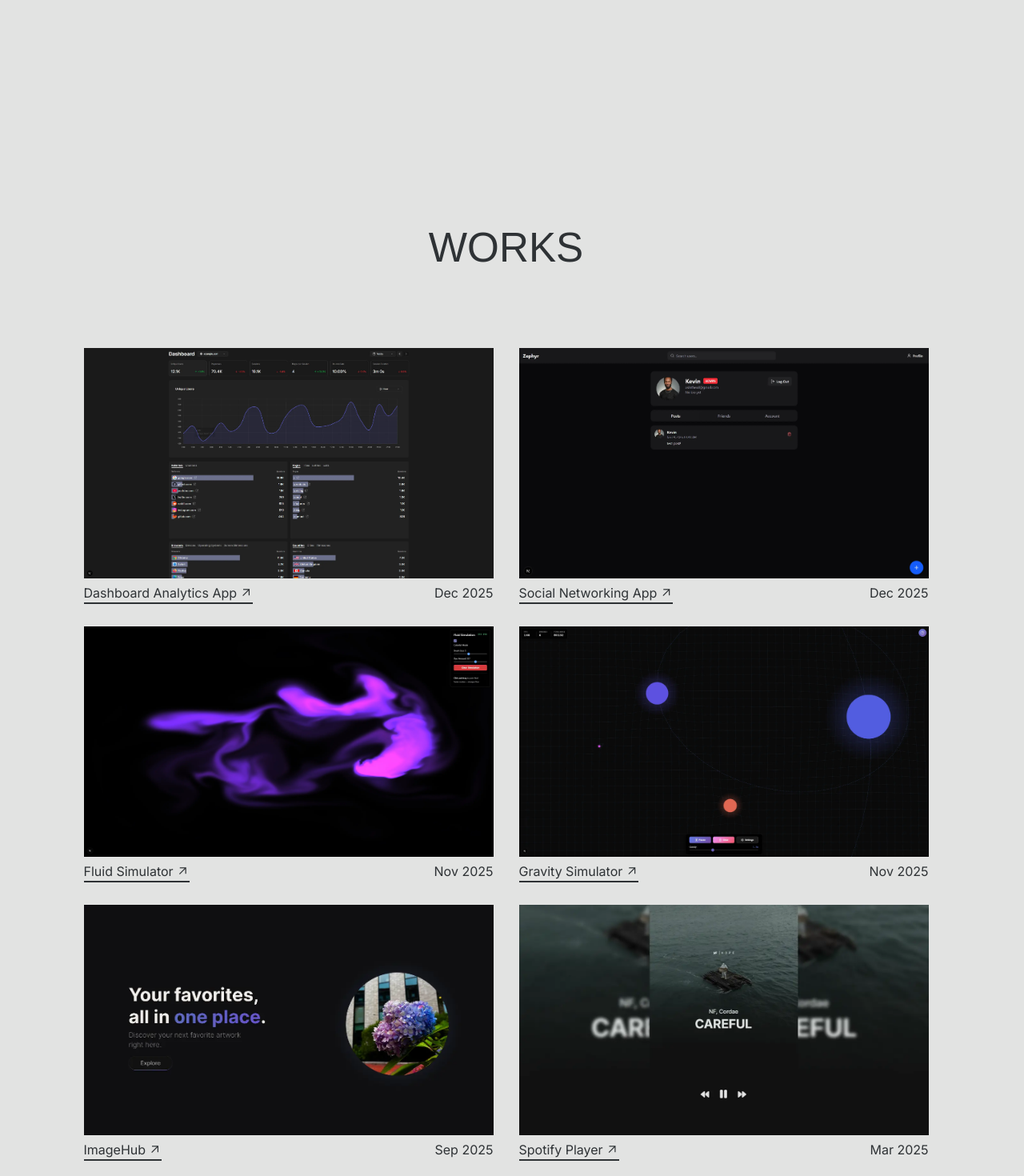
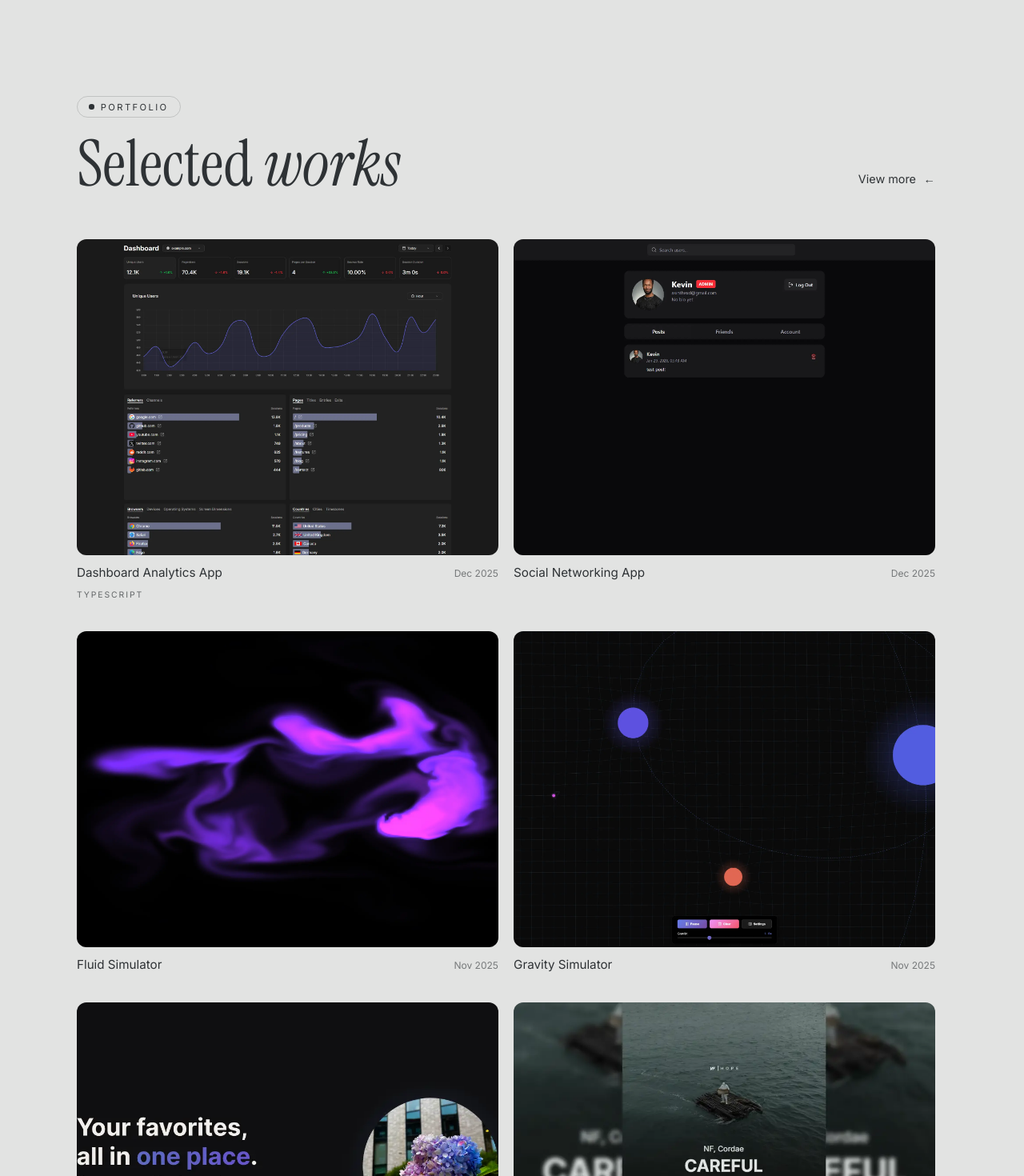
Before and after one commit to asinthelol/portfolio, a React (Vite) app: page / in a window 1280 px wide. Shown: the part 1000-2470 px from the top of the page at 80% size. Built offline with nearby package versions, Linux system fonts and the light colour scheme; a web font is replaced by a local one.

Commit message:
Redesigned projects section

```diff
--- a/src/components/projects/Projects.tsx
+++ b/src/components/projects/Projects.tsx
@@ -1,125 +1,153 @@
+import { useEffect, useRef } from "react";
 import styles from "./projects.module.scss";
 
+type Project = {
+  title: string;
+  date: string;
+  href: string;
+  image: string;
+  alt: string;
+  objectPosition?: string;
+  // Optional stack labels shown under the title, e.g. ["Next.js", "FastAPI"].
+  tags?: string[];
+};
+
+const PROJECTS: Project[] = [
+  {
+    title: "Dashboard Analytics App",
+    date: "Dec 2025",
+    href: "https://github.com/asinthelol/zephyr/",
+    image: "/project-photos/dashboard.webp",
+    alt: "Photo of Dashboard Analytics App project",
+    tags: ["TypeScript"]
+  },
+  {
+    title: "Social Networking App",
+    date: "Dec 2025",
+    href: "https://github.com/asinthelol/social-networking-app/",
+    image: "/project-photos/networking.webp",
+    alt: "Photo of Social Networking App project",
+    objectPosition: "top",
+  },
+  {
+    title: "Fluid Simulator",
+    date: "Nov 2025",
+    href: "https://github.com/asinthelol/fluid-simulator/",
+    image: "/project-photos/fluid.webp",
+    alt: "Photo of Fluid Simulation project",
+  },
+  {
+    title: "Gravity Simulator",
+    date: "Nov 2025",
+    href: "https://github.com/asinthelol/gravity-simulator/",
+    image: "/project-photos/gravity.webp",
+    alt: "Photo of Gravity Simulation project",
+  },
+  {
+    title: "ImageHub",
+    date: "Sep 2025",
+    href: "https://github.com/asinthelol/imagehub/",
+    image: "/project-photos/imagehub.webp",
+    alt: "Photo of ImageHub project",
+  },
+  {
+    title: "Spotify Player",
+    date: "Mar 2025",
+    href: "https://github.com/asinthelol/spotify-music-player/",
+    image: "/project-photos/webplayer.webp",
+    alt: "Photo of Spotify playback project",
+  },
+];
+
+const GITHUB_PROFILE = "https://github.com/asinthelol";
+
+// "https://github.com/asinthelol/zephyr/" -> "asinthelol/zephyr"
+const repoName = (href: string) => new URL(href).pathname.replace(/^\/|\/$/g, "");
+
 export default function Projects() {
+  const gridRef = useRef<HTMLDivElement>(null);
+
+  // Fade cards up as they scroll into view.
+  useEffect(() => {
+    const cards = gridRef.current?.querySelectorAll<HTMLElement>("[data-reveal]");
+    if (!cards) return;
+
+    const observer = new IntersectionObserver(
+      (entries) => {
+        entries.forEach((entry) => {
+          if (entry.isIntersecting) {
+            entry.target.setAttribute("data-visible", "true");
+            observer.unobserve(entry.target);
+          }
+        });
+      },
+      { threshold: 0.15 },
+    );
+
+    cards.forEach((card) => observer.observe(card));
+    return () => observer.disconnect();
+  }, []);
+
   return (
     <section className={styles["projects-wrapper"]} id="works">
-      <h2>WORKS</h2>
-
-      <div id={styles["projects"]}>
-
-        <div className={styles["project-card"]}>
-          <div className={styles["project-photo"]}>
-            <img src="\project-photos\dashboard.webp" alt="Photo of Dashboard Analytics App project" loading="lazy" />
-          </div>
-
-          <div className={styles["project-info"]}>
-            <h3>
-              <a href="https://github.com/asinthelol/zephyr/" target="_blank" rel="noreferrer">
-                Dashboard Analytics App
-                <span className="material-symbols-outlined">
-                  arrow_outward
-                </span>
-              </a>
-            </h3>
-            <p>Dec 2025</p>
-          </div>
+      <header className={styles["projects-header"]}>
+        <div className={styles.title}>
+          <span className={styles.pill}>
+            <i className={styles.dot} /> Portfolio
+          </span>
+          <h2>
+            Selected <em>works</em>
+          </h2>
         </div>
 
-        <div className={styles["project-card"]}>
-          <div className={styles["project-photo"]}>
-            <img src="\project-photos\networking.webp" alt="Photo of Social Networking App project" loading="lazy" style={{objectPosition: "top"}}/>
-          </div>
+        <a className={styles["view-more"]} href={GITHUB_PROFILE} target="_blank" rel="noreferrer">
+          <span className={styles.action}>
+            View more <span aria-hidden="true">&larr;</span>
+          </span>
+        </a>
+      </header>
 
-          <div className={styles["project-info"]}>
-            <h3>
-              <a href="https://github.com/asinthelol/social-networking-app/" target="_blank" rel="noreferrer">
-                Social Networking App
-                <span className="material-symbols-outlined">
-                  arrow_outward
-                </span>
-              </a>
-            </h3>
-            <p>Dec 2025</p>
-          </div>
-        </div>
+      <div id={styles["projects"]} ref={gridRef}>
+        {PROJECTS.map((project, i) => (
+          <a
+            key={project.title}
+            className={styles["project-card"]}
+            href={project.href}
+            target="_blank"
+            rel="noreferrer"
+            data-reveal
+            style={{ "--i": i % 3 } as React.CSSProperties}
+          >
+            <div className={styles["project-photo"]}>
+              <img
+                src={project.image}
+                alt={project.alt}
+                loading="lazy"
+                style={project.objectPosition ? { objectPosition: project.objectPosition } : undefined}
+              />
+              {/* Hover overlay: dims the image and shows the repo. */}
+              <div className={styles.overlay} aria-hidden="true">
+                <span className={`${styles.badge} material-symbols-outlined`}>arrow_outward</span>
+                <span className={styles.source}>GitHub</span>
+                <span className={styles.repo}>{repoName(project.href)}</span>
+              </div>
+            </div>
 
-        <div className={styles["project-card"]}>
-          <div className={styles["project-photo"]}>
-            <img src="\project-photos\fluid.webp" alt="Photo of Fluid Simulation project" loading="lazy" />
-          </div>
+            <div className={styles["project-info"]}>
+              <h3>{project.title}</h3>
+              <p>{project.date}</p>
+            </div>
 
-          <div className={styles["project-info"]}>
-            <h3>
-              <a href="https://github.com/asinthelol/fluid-simulator/" target="_blank" rel="noreferrer">
-                Fluid Simulator
-                <span className="material-symbols-outlined">
-                  arrow_outward
-                </span>
-              </a>
-            </h3>
-            <p>Nov 2025</p>
-          </div>
-        </div>
-
-        <div className={styles["project-card"]}>
-          <div className={styles["project-photo"]}>
-            <img src="\project-photos\gravity.webp" alt="Photo of Gravity Simulation project" loading="lazy" />
-          </div>
-
-          <div className={styles["project-info"]}>
-            <h3>
-              <a href="https://github.com/asinthelol/gravity-simulator/" target="_blank" rel="noreferrer">
-                Gravity Simulator
-                <span className="material-symbols-outlined">
-                  arrow_outward
-                </span>
-              </a>
-            </h3>
-            <p>Nov 2025</p>
-          </div>
-        </div>
-
-        <div className={styles["project-card"]}>
-          <div className={styles["project-photo"]}>
-            <img src="\project-photos\imagehub.webp" alt="Photo of ImageHub project" loading="lazy" />
-          </div>
-
-          <div className={styles["project-info"]}>
-            <h3>
-              <a href="https://github.com/asinthelol/imagehub/" target="_blank" rel="noreferrer">
-                ImageHub
-                <span className="material-symbols-outlined">
-                  arrow_outward
-                </span>
-              </a>
-            </h3>
-            <p>Sep 2025</p>
-          </div>
-        </div>
-
-        <div className={styles["project-card"]}>
-          <div className={styles["project-photo"]}>
-            <img src="\project-photos\webplayer.webp" alt="Photo of Spotify playback project" loading="lazy" />
-          </div>
-
-          <div className={styles["project-info"]}>
-            <h3>
-              <a href="https://github.com/asinthelol/spotify-music-player/" target="_blank" rel="noreferrer">
-                Spotify Player
-                <span className="material-symbols-outlined">
-                  arrow_outward
-                </span>
-              </a>
-            </h3>
-            <p>Mar 2025</p>
-          </div>
-        </div>
-
-      </div>
-
-      <div>
-
+            {project.tags && (
+              <ul className={styles.tags}>
+                {project.tags.map((tag) => (
+                  <li key={tag}>{tag}</li>
+                ))}
+              </ul>
+            )}
+          </a>
+        ))}
       </div>
     </section>
-  )
+  );
 }
--- a/src/components/projects/projects.module.scss
+++ b/src/components/projects/projects.module.scss
@@ -1,79 +1,233 @@
 @use "../../styles/variables.scss" as *;
 @use "../..//styles/mixins.scss" as *;
 
+$line-color: rgba($text-color, 0.18);
+$ease-out: cubic-bezier(0.16, 1, 0.3, 1);
+$radius: 0.75rem;
+
+// global.scss styles `main h2` through #root, so this heading needs matching
+// specificity to override it.
+:global(html body #root main) .projects-wrapper .projects-header h2 {
+  margin: 0;
+  font-family: $InstrumentSerif;
+  font-size: clamp(3rem, 8vw, 5rem);
+  font-weight: normal;
+  line-height: 0.95;
+
+  em { font-style: italic; }
+}
+
 .projects-wrapper {
-  @include flex(center, center, column);
+  @include flex(flex-start, stretch, column);
+
+  width: 100%;
+  padding: 0 clamp(1rem, 5vw, 6rem);
+
+  .projects-header {
+    @include flex(space-between, flex-end, row);
+    gap: 1.5rem;
+    margin-bottom: 3.5rem;
+
+    .title {
+      @include flex(flex-start, flex-start, column);
+      gap: 1.25rem;
+    }
+
+    .pill {
+      display: inline-flex;
+      align-items: center;
+      gap: 0.5rem;
+      padding: 0.35rem 0.9rem;
+      border: 1px solid $line-color;
+      border-radius: 999px;
+
+      font-size: 0.7rem;
+      letter-spacing: 0.15rem;
+      text-transform: uppercase;
+
+      .dot {
+        width: 0.4rem;
+        height: 0.4rem;
+        border-radius: 50%;
+        background: $text-color;
+      }
+    }
+  }
 
   #projects {
-    @include flex(center, flex-start, row);
-    flex-wrap: wrap;
-    gap: 2rem;
-
-    margin-top: 4rem;
+    display: grid;
+    grid-template-columns: repeat(3, minmax(0, 1fr));
+    gap: clamp(2rem, 3vw, 3rem) clamp(1rem, 1.5vw, 1.5rem);
 
     .project-card {
-      @include flex(center, center, column);
-      row-gap: 0.5rem;
+      display: flex;
+      flex-direction: column;
+      gap: 0.75rem;
 
-      width: clamp(18.75rem, 40vw, 40rem);
+      opacity: 0;
+      transform: translateY(2rem);
+      transition:
+        opacity 0.9s ease,
+        transform 0.9s $ease-out;
+      transition-delay: calc(var(--i) * 0.1s);
+
+      &[data-visible="true"] {
+        opacity: 1;
+        transform: translateY(0);
+      }
+
+      .project-photo {
+        position: relative;
+        overflow: hidden;
+        aspect-ratio: 4 / 3;
+        border-radius: $radius;
+        background: $line-color;
+
+        img {
+          width: 100%;
+          height: 100%;
+          object-fit: cover;
+          transition: transform 1.2s $ease-out;
+        }
+
+        // Dim layer with centered arrow and repo label, revealed on hover.
+        .overlay {
+          position: absolute;
+          inset: 0;
+          @include flex;
+
+          background: rgba($text-color, 0.55);
+          color: $background-color;
+          font-size: 0.8rem;
+          opacity: 0;
+          transition: opacity 0.4s ease;
+
+          .badge {
+            @include flex;
+            width: 3.5rem;
+            height: 3.5rem;
+            border-radius: 50%;
+            background: $text-color;
+            font-size: 1.5rem;
+
+            transform: scale(0.7);
+            transition: transform 0.5s $ease-out;
+          }
+
+          .source,
+          .repo {
+            position: absolute;
+            bottom: 0.9rem;
+          }
+          .source { left: 1rem; }
+          .repo   { right: 1rem; }
+        }
+      }
 
       .project-info {
-        @include flex(space-between, center, row);
-        row-gap: 0.5rem;
-
-        width: 100%;
+        @include flex(space-between, baseline, row);
+        gap: 1rem;
 
         h3 {
-          font-size: 1rem;
+          font-size: 0.95rem;
           font-weight: 400;
-
-          a {
-            @include flex;
-            column-gap: 0.25rem;
-
-            &::after {
-              content: '';
-              position: absolute;
-              width: 100%;
-              height: 2px;
-              bottom: -0.25rem;
-              left: 0;
-              background-color: $text-color;
-              visibility: visible;
-              transition: all $transition-duration ease-in-out;
         }
 
-            span {
-              font-size: 1rem;
+        p {
+          font-size: 0.75rem;
+          opacity: 0.6;
+          white-space: nowrap;
+        }
       }
 
-            &:hover {
-              &::after {
-                width: 100%;
+      .tags {
+        display: flex;
+        flex-wrap: wrap;
+        gap: 0.25rem 0.75rem;
+        list-style: none;
+
+        font-size: 0.65rem;
+        letter-spacing: 0.12rem;
+        text-transform: uppercase;
+        opacity: 0.7;
+      }
+
+      &:hover,
+      &:focus-visible {
+        .project-photo {
+          img { transform: scale(1.04); }
+          .overlay {
+            opacity: 1;
+            .badge { transform: scale(1); }
+          }
         }
       }
     }
   }
 
+  .projects-header .view-more {
+    @include flex;
+    gap: 1.5rem;
+    padding-bottom: 0.5rem;
 
-        p {
-          @include flex(flex-end);
-          column-gap: 0.25rem;
+    font-size: 0.9rem;
+    white-space: nowrap;
 
-          font-weight: 400;
-          text-align: left;
+    .action {
+      display: inline-flex;
+      align-items: center;
+      gap: 0.6rem;
+      padding-bottom: 0.15rem;
+      border-bottom: 1px solid transparent;
+      transition: border-color $transition-duration ease;
+
+      span { transition: transform $transition-duration ease; }
+    }
+
+    &:hover .action {
+      border-color: $text-color;
+      span { transform: translateX(0.25rem); }
     }
   }
 
-      .project-photo {
-        @include flex;
+  @media screen and (max-width: $landscape-breakpoint) {
+    #projects { grid-template-columns: repeat(2, minmax(0, 1fr)); }
+  }
 
-        img {
-          width: clamp(18.75rem, 40vw, 40rem);
-          height: calc(clamp(18.75rem, 40vw, 40rem) * 9 / 16);
-          object-fit: cover;
+  @media screen and (max-width: $mobile-breakpoint) {
+    padding: 0;
+
+    // Drop the label on mobile, I don't think it looks that good.
+    .projects-header {
+      gap: 1rem;
+      .view-more > span:first-child { display: none; }
+    }
+
+    #projects { grid-template-columns: 1fr; }
+
+    // Keep a small arrow visible instead of the full overlay.
+    #projects .project-card .project-photo .overlay {
+      opacity: 1;
+      background: transparent;
+      justify-content: flex-end;
+      align-items: flex-start;
+      padding: 0.75rem;
+
+      .badge {
+        width: 2.5rem;
+        height: 2.5rem;
+        font-size: 1.25rem;
+        transform: none;
+      }
+      .source, .repo { display: none; }
+    }
+  }
+
+  @media (prefers-reduced-motion: reduce) {
+    #projects .project-card {
+      opacity: 1;
+      transform: none;
+      transition: none;
     }
   }
 }
-  }
-}
--- a/src/styles/global.scss
+++ b/src/styles/global.scss
@@ -40,7 +40,7 @@ html {
 
         margin: 20rem 2rem;
 
-        row-gap: 20rem;
+        row-gap: 10rem;
 
 
         h2 {
@@ -61,7 +61,7 @@ html {
 
       @media screen and (max-width: $portrait-breakpoint) {
         main {
-          row-gap: 15rem;
+          row-gap: 10rem;
         }
       }
 
```
Lines whose indentation alone changed are shown as unchanged.
